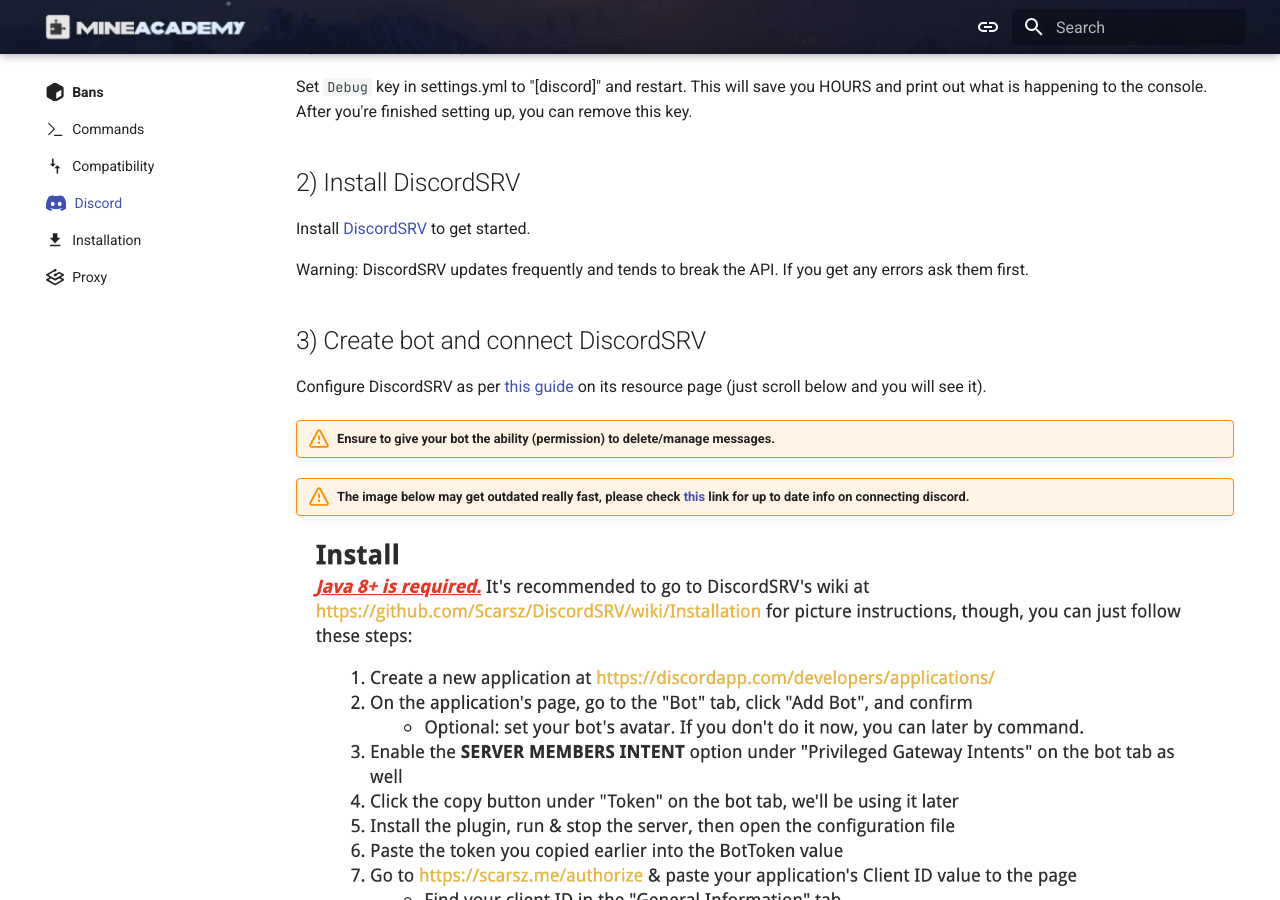
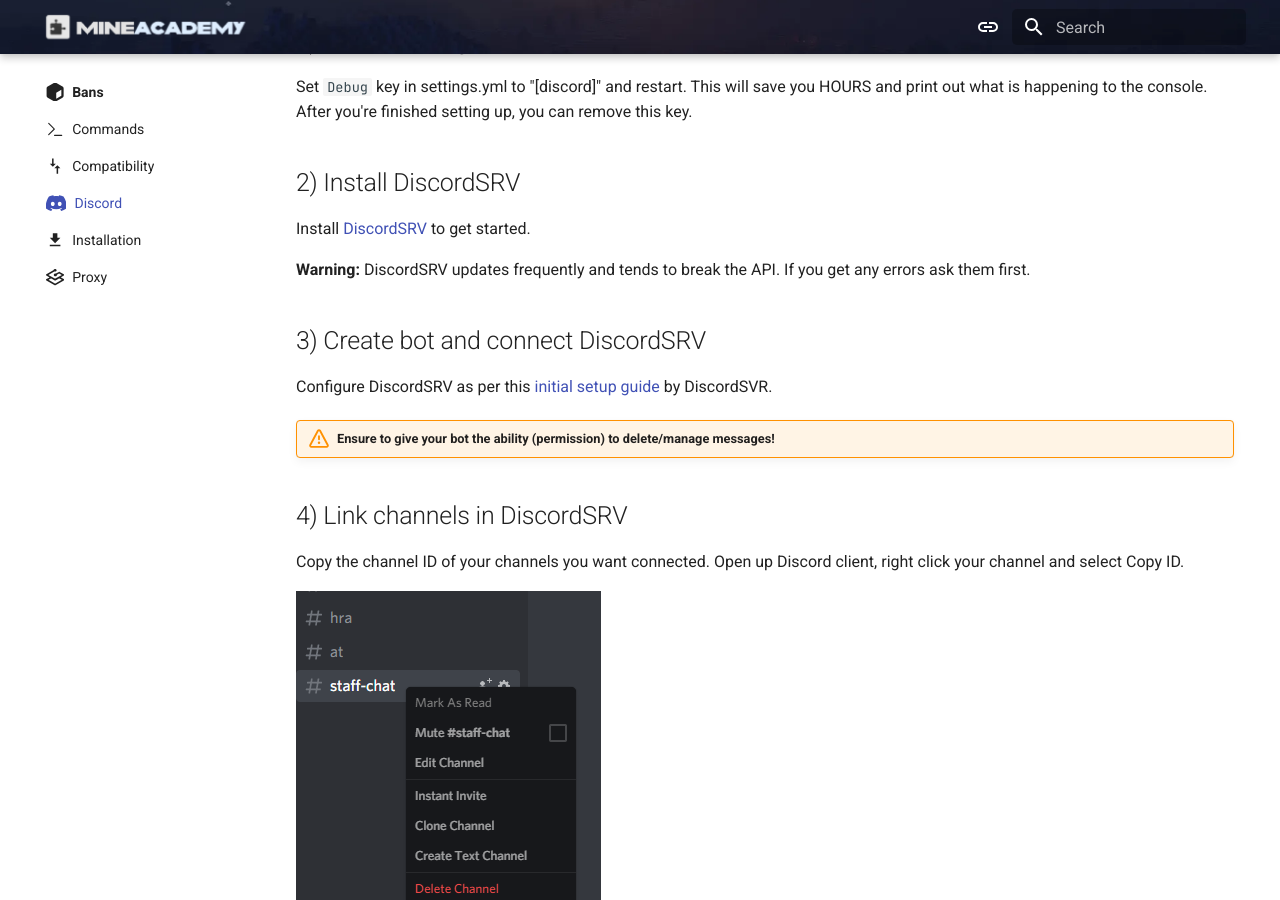
Before and after one commit to kangarko/docs, an MkDocs documentation site: the page built from docs/bans/discord/index.md, in a window 1280 px wide and 900 px high, scrolled down 348 px. Built offline with MkDocs 1.6.1 and Material for MkDocs 9.7.7, drawn with Linux system fonts in a browser that asks for light colours; plug-ins that fetch from the network failed and are left out; comment, search, counter and statistics services are not loaded.

Commit message:
Directed DiscordSVR setup to their documentation

```diff
--- a/docs/bans/discord/index.md
+++ b/docs/bans/discord/index.md
@@ -21,17 +21,13 @@
 
 Install [DiscordSRV](https://www.spigotmc.org/resources/discordsrv.18494/) to get started.
 
-Warning: DiscordSRV updates frequently and tends to break the API. If you get any errors ask them first.
+**Warning:** DiscordSRV updates frequently and tends to break the API. If you get any errors ask them first.
 
 ## 3) Create bot and connect DiscordSRV
 
-Configure DiscordSRV as per [this guide](https://www.spigotmc.org/resources/discordsrv.18494/) on its resource page (just scroll below and you will see it).
+Configure DiscordSRV as per this [initial setup guide](https://docs.discordsrv.com/installation/initial-setup) by DiscordSVR.
 
-!!! warning "Ensure to give your bot the ability (permission) to delete/manage messages."
-
-!!! warning "The image below may get outdated really fast, please check [this](https://www.spigotmc.org/resources/discordsrv.18494/) link for up to date info on connecting discord."
-
-![image](../../assets/bans/discordsvr-install.png)
+!!! warning "Ensure to give your bot the ability (permission) to delete/manage messages!"
 
 ## 4) Link channels in DiscordSRV
 
```
Also changed, not shown: docs/assets/bans/discordsvr-install.png (deleted).
